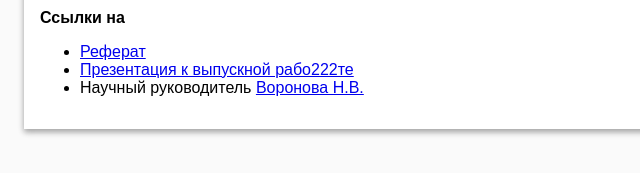
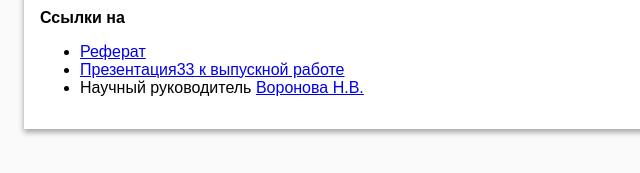
Before and after one commit to olgabelyak/site, a plain HTML site: page index.html in a window 1280 px wide. Shown: the part 363-536 px from the top of the page, 0-640 px from the left. Drawn offline with Linux system fonts and the light colour scheme.

Commit message:
Update index.html

```diff
--- a/index.html
+++ b/index.html
@@ -66,7 +66,7 @@
                     <a href="https://github.com/olgabelyak/work/raw/master/work/Belyak_O_A.pptx">Реферат</a>
                 </li>
                 <li>
-                    <a href="https://github.com/olgabelyak/work/raw/master/work/work/belyak_o_a.pptx">Презентация к выпускной рабо222те</a>
+                    <a href="https://github.com/olgabelyak/work/belyak_o_a.pptx">Презентация33 к выпускной работе</a>
                 </li>
                 <li>
                     Научный руководитель <a href="http://www.bio.bsu.by/zoology/voronova_ru.html" target="_blank">Воронова Н.В.</a>
```
